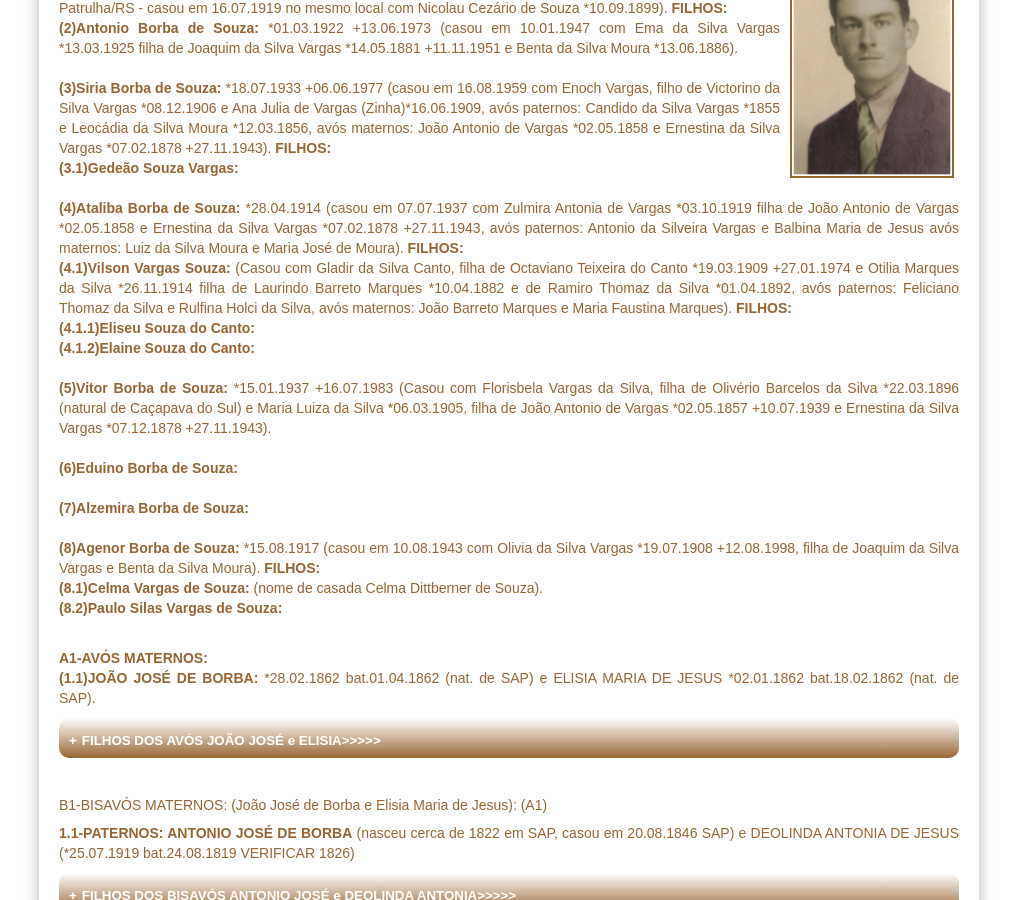
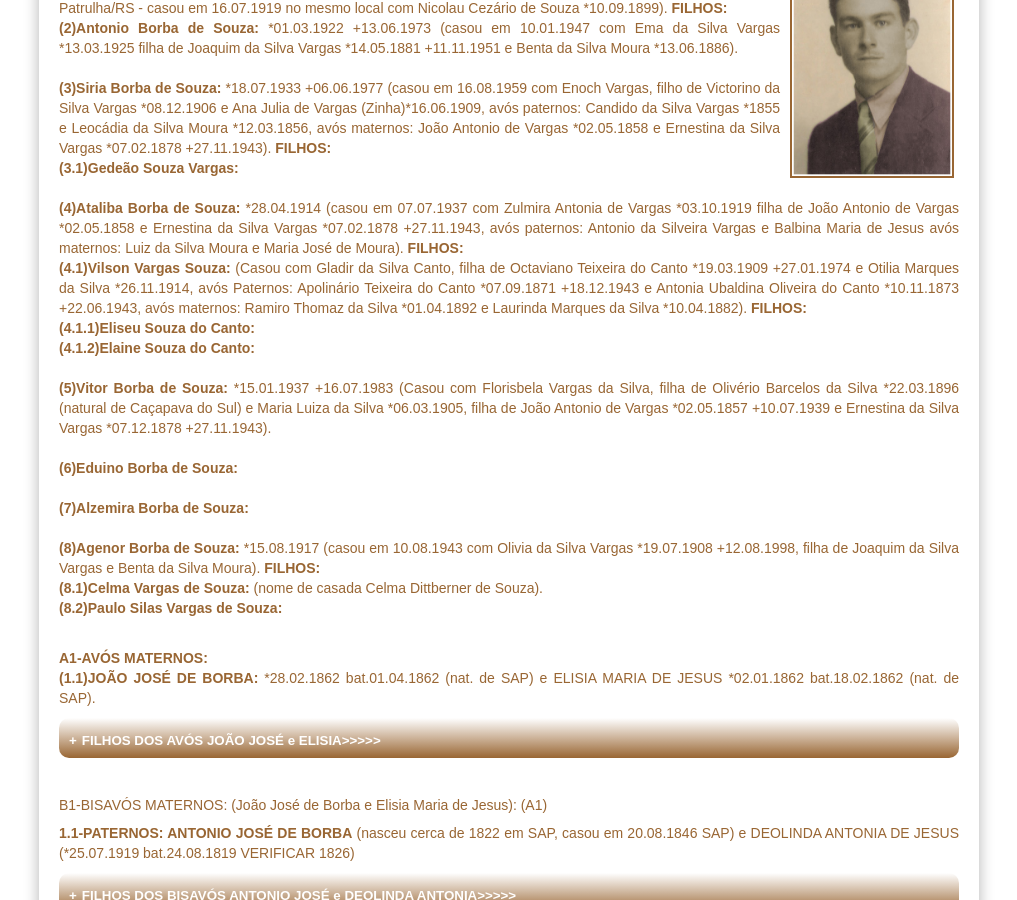
Before and after one commit to claudiovargas1955/claudiovargas1955.github.io, a Jekyll site: the page built from _pages/arvore-genealogica-da-familia-borba.html, in a window 1280 px wide and 900 px high, scrolled down 511 px. Shown: the whole window, without its empty margins (131-1148 px from the left). Built offline with Jekyll 4.4.1, drawn with Linux system fonts in a browser that asks for light colours; some web fonts are replaced.

Commit message:
Update arvore-genealogica-da-familia-borba.html

```diff
--- a/_pages/arvore-genealogica-da-familia-borba.html
+++ b/_pages/arvore-genealogica-da-familia-borba.html
@@ -62,8 +62,8 @@ avós maternos: João Antonio de Vargas *02.05.1858 e Ernestina da Silva Vargas
 Vargas *02.05.1858 e Ernestina da Silva Vargas *07.02.1878 +27.11.1943, avós paternos: Antonio da Silveira Vargas e Balbina Maria de
 Jesus avós maternos: Luiz da Silva Moura e Maria José de Moura).<b> FILHOS: </b><br>
 <b>(4.1)Vilson Vargas Souza: </b> (Casou com Gladir da Silva Canto, filha de Octaviano Teixeira do Canto *19.03.1909 +27.01.1974 e
-Otilia Marques da Silva *26.11.1914 filha de Laurindo Barreto Marques *10.04.1882 e de Ramiro Thomaz da Silva *01.04.1892,
-avós paternos: Feliciano Thomaz da Silva e Rulfina Holci da Silva, avós maternos: João Barreto Marques e Maria Faustina Marques).
+Otilia Marques da Silva *26.11.1914, avós Paternos: Apolinário Teixeira do Canto *07.09.1871 +18.12.1943 e Antonia Ubaldina Oliveira do
+Canto *10.11.1873 +22.06.1943, avós maternos: Ramiro Thomaz da Silva *01.04.1892 e Laurinda Marques da Silva *10.04.1882).
 <b>FILHOS: </b><br>
 <b>(4.1.1)Eliseu Souza do Canto: </b><br>
 <b>(4.1.2)Elaine Souza do Canto: </b><br><br>
```
